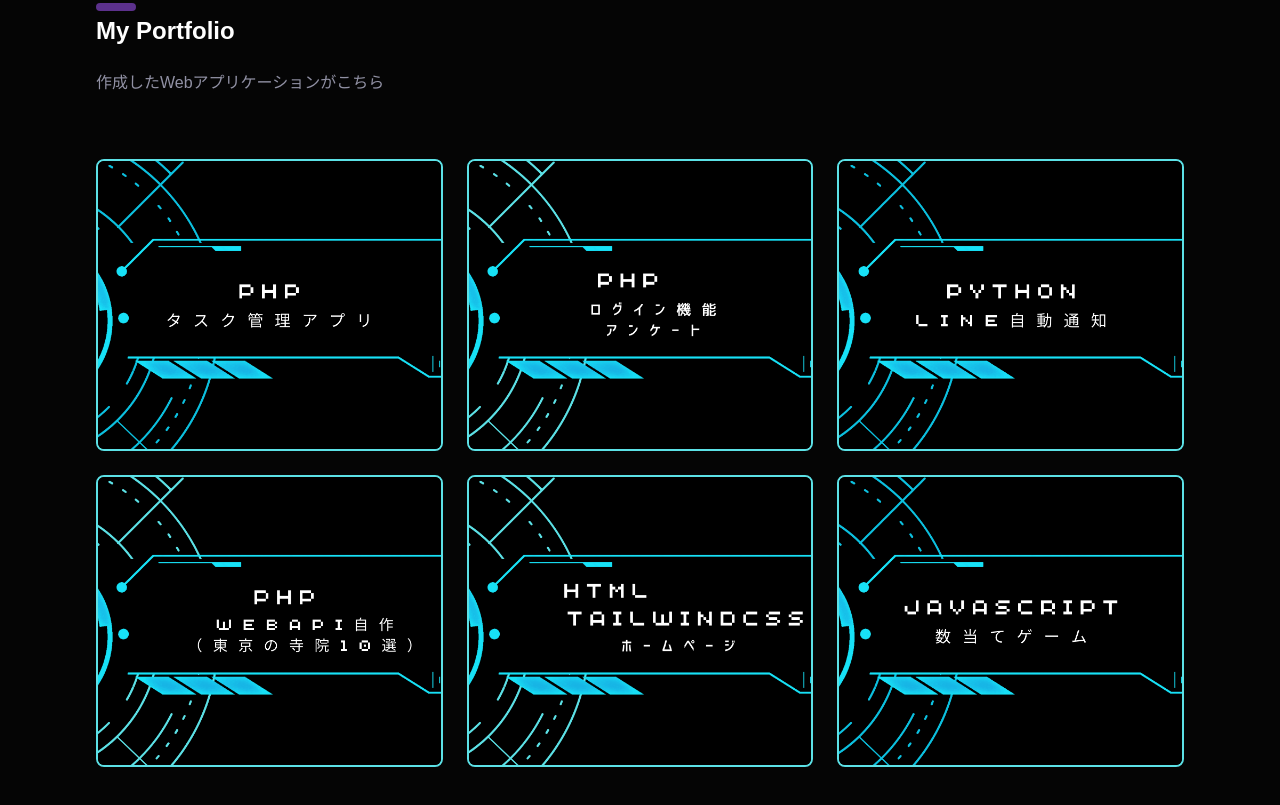
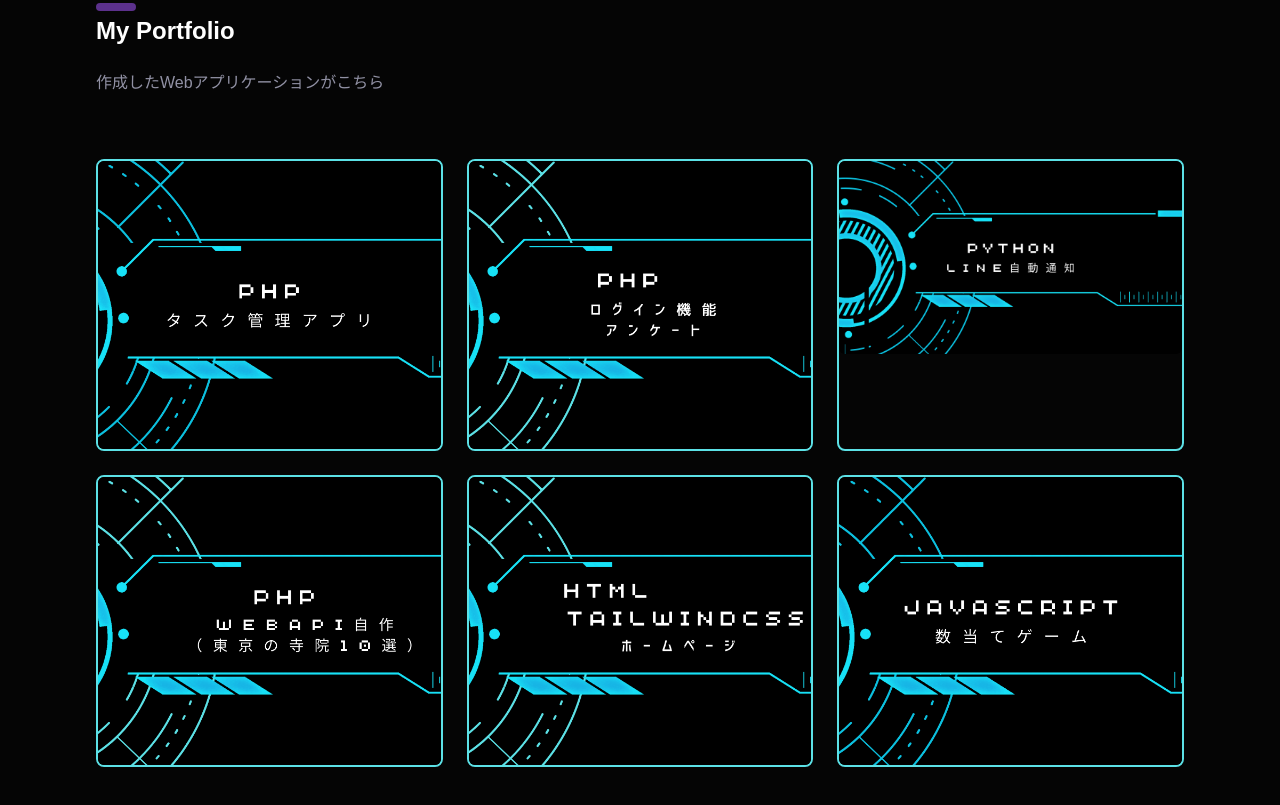
Before and after one commit to kawano12145/kawano, a website: page index.html in a window 1280 px wide. Shown: the part 857-1662 px from the top of the page. Drawn offline with Linux system fonts and the light colour scheme.

Commit message:
Update index.html

```diff
--- a/index.html
+++ b/index.html
@@ -191,7 +191,7 @@
             <img
             src="./image/LINE.png"
             alt=""
-            class="w-full h-36 lg:h-72 object-cover rounded-md cursor-pointer"
+            class="w-full lg:h-auto object-cover rounded-md cursor-pointer"
           />
          </a>
           </div>
```
